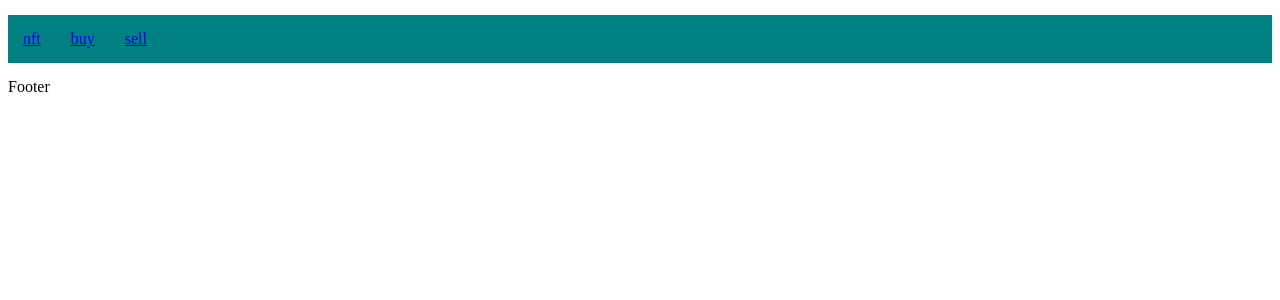
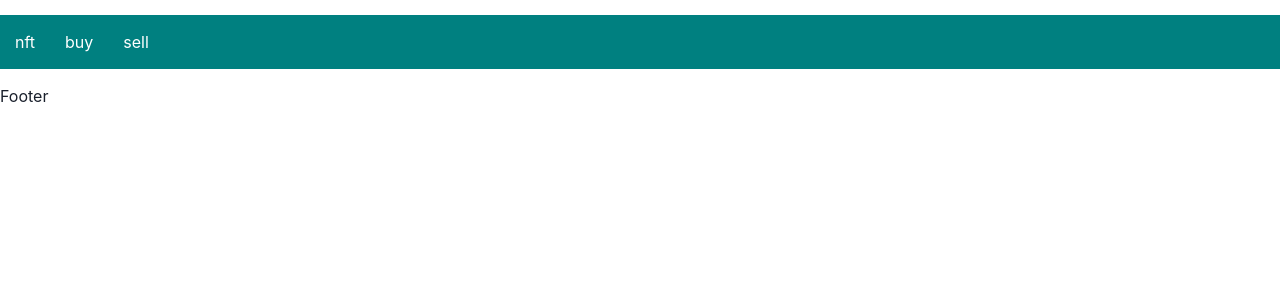
Before and after one commit to codeparameter/Market, a React (Vite) app: page / in a window 1280 px wide. Shown: the top 300 px of the page. Built offline with nearby package versions, Linux system fonts and the light colour scheme.

Commit message:
add chakra ui

```diff
--- a/package.json
+++ b/package.json
@@ -11,7 +11,11 @@
 	"author": "",
 	"license": "ISC",
 	"dependencies": {
+		"@chakra-ui/react": "^2.8.1",
+		"@emotion/react": "^11.11.1",
+		"@emotion/styled": "^11.11.0",
 		"ethers": "^5.7.2",
+		"framer-motion": "^10.16.4",
 		"react": "^18.2.0",
 		"react-dom": "^18.2.0",
 		"react-router-dom": "^6.18.0"
--- a/src/index.js
+++ b/src/index.js
@@ -1,5 +1,10 @@
 import React from "react";
 import ReactDOM from "react-dom/client";
+import { ChakraProvider } from "@chakra-ui/react";
 import App from "./App";
 
-ReactDOM.createRoot(document.getElementById("root")).render(<App />);
+ReactDOM.createRoot(document.getElementById("root")).render(
+    <ChakraProvider>
+        <App />
+    </ChakraProvider>
+);
```
Also changed, not shown: 1 other file (tests, documents, lock files or other folders).
